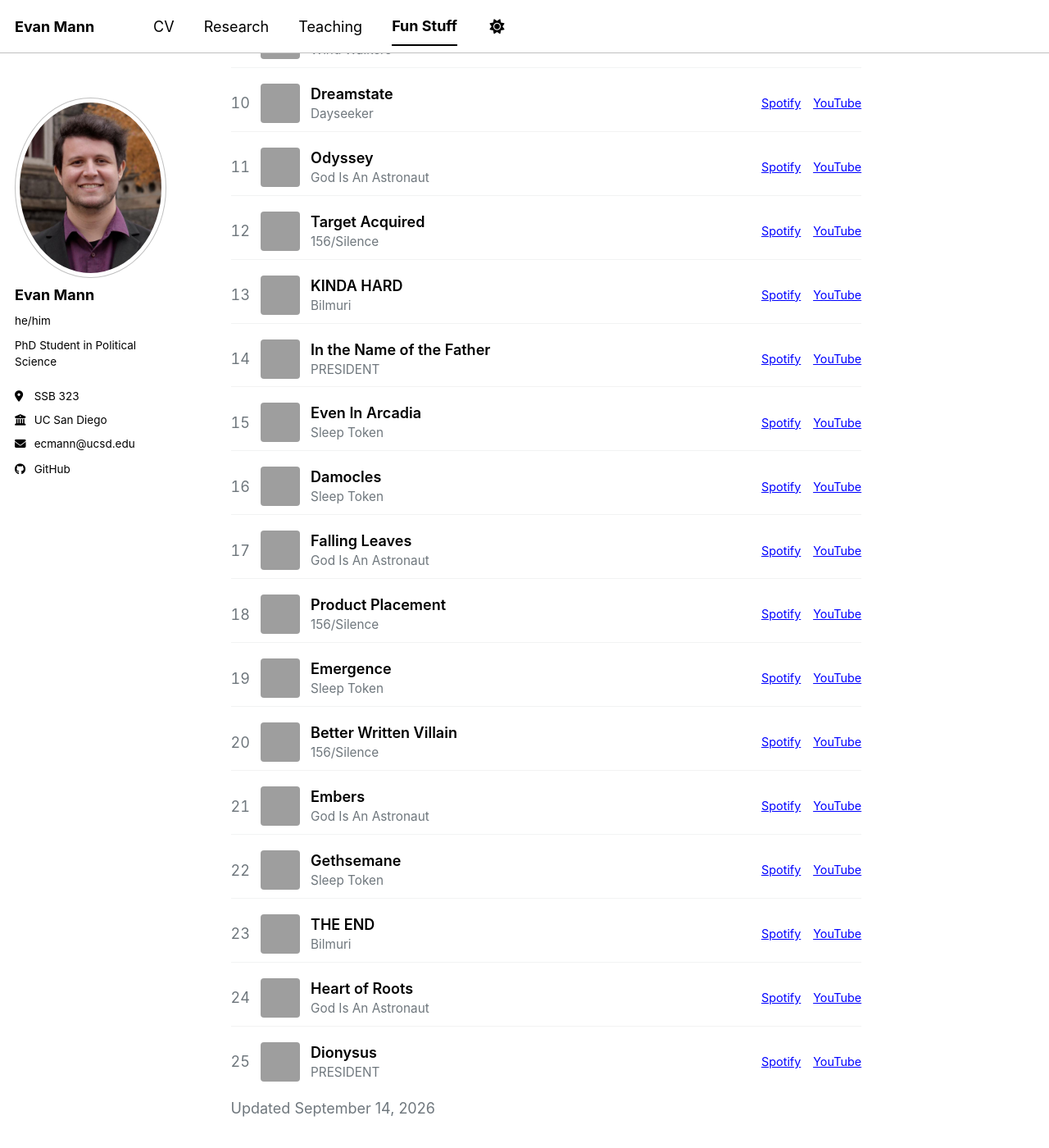
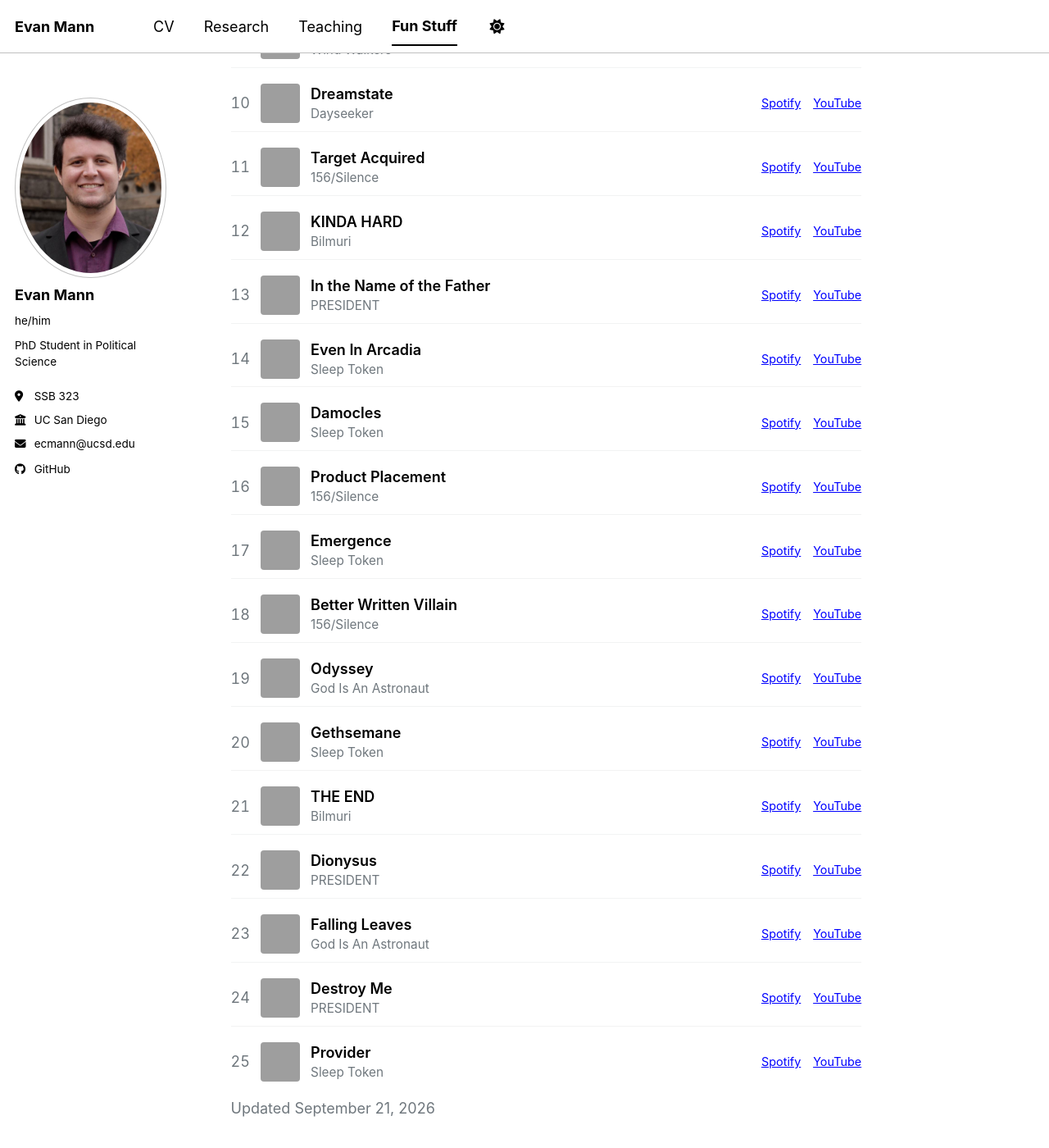
Before and after one commit to ecmannn/ecmannn.github.io, a Jekyll site: the page built from _pages/fun-stuff-music.md, in a window 1280 px wide and 1400 px high, scrolled down 1841 px, cut to the strip 0-1400 px from the top of the window. Shown: the whole strip at 82% size. Built offline with Jekyll 4.4.1, drawn with Linux system fonts in a browser that asks for light colours; a script bundle is joined from its source files by our own code; library files that are not in the unit come from our copies; part of the change alters nothing that is shown; some of the changed text lies outside the part shown; grey boxes are pictures that could not be loaded.

Commit message:
Update Spotify top tracks

```diff
--- a/_data/spotify.json
+++ b/_data/spotify.json
@@ -1,5 +1,5 @@
 {
-  "fetched_at": "2026-09-14",
+  "fetched_at": "2026-09-21",
   "month": {
     "time_range": "short_term",
     "tracks": [
@@ -15,6 +15,36 @@
       },
       {
         "rank": 2,
+        "name": "Angel Wings",
+        "artist": "PRESIDENT",
+        "album": "Blood Of Your Empire",
+        "album_art": "https://i.scdn.co/image/ab67616d00001e02c02429c15cdba5c68d912efa",
+        "spotify_url": "https://open.spotify.com/track/4TrjpPYCFeBASiz8OVyjc8",
+        "youtube_video_id": "FD7nOPsNL9s",
+        "youtube_url": "https://www.youtube.com/watch?v=FD7nOPsNL9s"
+      },
+      {
+        "rank": 3,
+        "name": "Sleepwalker",
+        "artist": "PRESIDENT",
+        "album": "Blood Of Your Empire",
+        "album_art": "https://i.scdn.co/image/ab67616d00001e02c02429c15cdba5c68d912efa",
+        "spotify_url": "https://open.spotify.com/track/0qFmjpNGhjaxp789YQ7zMb",
+        "youtube_video_id": "HnB5mmPfUZU",
+        "youtube_url": "https://www.youtube.com/watch?v=HnB5mmPfUZU"
+      },
+      {
+        "rank": 4,
+        "name": "Control Burns",
+        "artist": "156/Silence",
+        "album": "From A Distance",
+        "album_art": "https://i.scdn.co/image/ab67616d00001e02eefee0a77a434fa4cc5c50c7",
+        "spotify_url": "https://open.spotify.com/track/63lV55pNVCXjNhWMd7NIKe",
+        "youtube_video_id": "l8rld5EWl0w",
+        "youtube_url": "https://www.youtube.com/watch?v=l8rld5EWl0w"
+      },
+      {
+        "rank": 5,
         "name": "critic",
         "artist": "thrown",
         "album": "critic",
@@ -24,47 +54,27 @@
         "youtube_url": "https://www.youtube.com/watch?v=_ZEBPzETt80"
       },
       {
-        "rank": 3,
-        "name": "Angel Wings",
-        "artist": "PRESIDENT",
-        "album": "Blood Of Your Empire",
-        "album_art": "https://i.scdn.co/image/ab67616d00001e02c02429c15cdba5c68d912efa",
-        "spotify_url": "https://open.spotify.com/track/4TrjpPYCFeBASiz8OVyjc8",
-        "youtube_video_id": "zyfJwCIfoDE",
-        "youtube_url": "https://www.youtube.com/watch?v=zyfJwCIfoDE"
-      },
-      {
-        "rank": 4,
+        "rank": 6,
         "name": "DOOM LOOP",
         "artist": "PRESIDENT",
         "album": "Blood Of Your Empire",
         "album_art": "https://i.scdn.co/image/ab67616d00001e02c02429c15cdba5c68d912efa",
         "spotify_url": "https://open.spotify.com/track/0EpeHS8qFeJlL35jtiDxMM",
-        "youtube_video_id": "l_bAw72UMNc",
-        "youtube_url": "https://www.youtube.com/watch?v=l_bAw72UMNc"
-      },
-      {
-        "rank": 5,
-        "name": "Sleepwalker",
-        "artist": "PRESIDENT",
-        "album": "Blood Of Your Empire",
-        "album_art": "https://i.scdn.co/image/ab67616d00001e02c02429c15cdba5c68d912efa",
-        "spotify_url": "https://open.spotify.com/track/0qFmjpNGhjaxp789YQ7zMb",
-        "youtube_video_id": "HnB5mmPfUZU",
-        "youtube_url": "https://www.youtube.com/watch?v=HnB5mmPfUZU"
-      },
-      {
-        "rank": 6,
-        "name": "Gemini",
-        "artist": "Loathe",
-        "album": "A Stranger To You",
-        "album_art": "https://i.scdn.co/image/ab67616d00001e022244c635d7f41716d16150df",
-        "spotify_url": "https://open.spotify.com/track/6LTYK7W6hFQh3gkKMd5Afw",
-        "youtube_video_id": "OUwxsLXuk4E",
-        "youtube_url": "https://www.youtube.com/watch?v=OUwxsLXuk4E"
+        "youtube_video_id": "M_kFhQrCUQE",
+        "youtube_url": "https://www.youtube.com/watch?v=M_kFhQrCUQE"
       },
       {
         "rank": 7,
+        "name": "Devour Me",
+        "artist": "Cenobia",
+        "album": "Lethal Devotion",
+        "album_art": "https://i.scdn.co/image/ab67616d00001e0272a53226decee703d6903885",
+        "spotify_url": "https://open.spotify.com/track/5ga2Nk9X6NSQTh3Xd44rYf",
+        "youtube_video_id": "b7gLnLakpvU",
+        "youtube_url": "https://www.youtube.com/watch?v=b7gLnLakpvU"
+      },
+      {
+        "rank": 8,
         "name": "Dionysus",
         "artist": "PRESIDENT",
         "album": "Blood Of Your Empire",
@@ -74,34 +84,24 @@
         "youtube_url": "https://www.youtube.com/watch?v=0H-uNcxUYgI"
       },
       {
-        "rank": 8,
-        "name": "nepenthe",
-        "artist": "sace6",
-        "album": "brutalist",
-        "album_art": "https://i.scdn.co/image/ab67616d00001e024664fbb38e7d81c9f2338983",
-        "spotify_url": "https://open.spotify.com/track/25jsM8QzO8gg4uo0p0wNjf",
-        "youtube_video_id": "P94t0pDat3U",
-        "youtube_url": "https://www.youtube.com/watch?v=P94t0pDat3U"
-      },
-      {
         "rank": 9,
-        "name": "dark heaven",
-        "artist": "PRESIDENT",
-        "album": "Blood Of Your Empire",
-        "album_art": "https://i.scdn.co/image/ab67616d00001e02c02429c15cdba5c68d912efa",
-        "spotify_url": "https://open.spotify.com/track/36k7LrL64JFHRdbQhOrClP",
-        "youtube_video_id": "Qasi0PBxJpw",
-        "youtube_url": "https://www.youtube.com/watch?v=Qasi0PBxJpw"
+        "name": "Swept From Under (Call of the Void)",
+        "artist": "156/Silence",
+        "album": "From A Distance",
+        "album_art": "https://i.scdn.co/image/ab67616d00001e02eefee0a77a434fa4cc5c50c7",
+        "spotify_url": "https://open.spotify.com/track/6qOSf7vfYCwcQfeqI5QPgX",
+        "youtube_video_id": "LrYC2qWhP6E",
+        "youtube_url": "https://www.youtube.com/watch?v=LrYC2qWhP6E"
       },
       {
         "rank": 10,
-        "name": "Control Burns",
-        "artist": "156/Silence",
+        "name": "Cannon Fodder (feat. Mike Hranica)",
+        "artist": "156/Silence, Mike Hranica",
         "album": "From A Distance",
         "album_art": "https://i.scdn.co/image/ab67616d00001e02eefee0a77a434fa4cc5c50c7",
-        "spotify_url": "https://open.spotify.com/track/63lV55pNVCXjNhWMd7NIKe",
-        "youtube_video_id": "l8rld5EWl0w",
-        "youtube_url": "https://www.youtube.com/watch?v=l8rld5EWl0w"
+        "spotify_url": "https://open.spotify.com/track/12sl9tPzRFXUhnNOGq37GP",
+        "youtube_video_id": "PxrCK1XFjBk",
+        "youtube_url": "https://www.youtube.com/watch?v=PxrCK1XFjBk"
       }
     ]
   },
@@ -140,16 +140,6 @@
       },
       {
         "rank": 4,
-        "name": "Apparition",
-        "artist": "God Is An Astronaut",
-        "album": "Embers",
-        "album_art": "https://i.scdn.co/image/ab67616d00001e02ca3f5d8ba8f46287dd4fa657",
-        "spotify_url": "https://open.spotify.com/track/10gnT8bebmECAxdohax2HX",
-        "youtube_video_id": "tCCCm084UVA",
-        "youtube_url": "https://www.youtube.com/watch?v=tCCCm084UVA"
-      },
-      {
-        "rank": 5,
         "name": "Look To Windward",
         "artist": "Sleep Token",
         "album": "Even In Arcadia",
@@ -159,7 +149,7 @@
         "youtube_url": "https://www.youtube.com/watch?v=Qw0bebAzsYc"
       },
       {
-        "rank": 6,
+        "rank": 5,
         "name": "Caramel",
         "artist": "Sleep Token",
         "album": "Even In Arcadia",
@@ -169,7 +159,7 @@
         "youtube_url": "https://www.youtube.com/watch?v=4iSvoQNfrrk"
       },
       {
-        "rank": 7,
+        "rank": 6,
         "name": "Character Development (Cold Start)",
         "artist": "156/Silence",
         "album": "People Watching",
@@ -179,7 +169,7 @@
         "youtube_url": "https://www.youtube.com/watch?v=naqH83OXsfw"
       },
       {
-        "rank": 8,
+        "rank": 7,
         "name": "Dangerous",
         "artist": "Sleep Token",
         "album": "Even In Arcadia",
@@ -187,6 +177,16 @@
         "spotify_url": "https://open.spotify.com/track/105Fwh9wijwT41rrfgSnrE",
         "youtube_video_id": "pM1ap2eOHsk",
         "youtube_url": "https://www.youtube.com/watch?v=pM1ap2eOHsk"
+      },
+      {
+        "rank": 8,
+        "name": "Apparition",
+        "artist": "God Is An Astronaut",
+        "album": "Embers",
+        "album_art": "https://i.scdn.co/image/ab67616d00001e02ca3f5d8ba8f46287dd4fa657",
+        "spotify_url": "https://open.spotify.com/track/10gnT8bebmECAxdohax2HX",
+        "youtube_video_id": "tCCCm084UVA",
+        "youtube_url": "https://www.youtube.com/watch?v=tCCCm084UVA"
       },
       {
         "rank": 9,
@@ -205,11 +205,91 @@
         "album": "Dark Sun",
         "album_art": "https://i.scdn.co/image/ab67616d00001e02386e4e938647ef307de72919",
         "spotify_url": "https://open.spotify.com/track/1BKShyqTh9TDWc3dFHYXkF",
-        "youtube_video_id": "VAc0qg69dnE",
-        "youtube_url": "https://www.youtube.com/watch?v=VAc0qg69dnE"
+        "youtube_video_id": "7abxfS42lqs",
+        "youtube_url": "https://www.youtube.com/watch?v=7abxfS42lqs"
       },
       {
         "rank": 11,
+        "name": "Target Acquired",
+        "artist": "156/Silence",
+        "album": "People Watching",
+        "album_art": "https://i.scdn.co/image/ab67616d00001e02049b3adcd9d9f926e91df19c",
+        "spotify_url": "https://open.spotify.com/track/1ypsN0FjjCt3gHrZzDd2ux",
+        "youtube_video_id": "YEKwDbbbjGY",
+        "youtube_url": "https://www.youtube.com/watch?v=YEKwDbbbjGY"
+      },
+      {
+        "rank": 12,
+        "name": "KINDA HARD",
+        "artist": "Bilmuri",
+        "album": "KINDA HARD",
+        "album_art": "https://i.scdn.co/image/ab67616d00001e02ab5c740ea3df3df9c49f0793",
+        "spotify_url": "https://open.spotify.com/track/5NlskuFW0PJykKL7yd8j9K",
+        "youtube_video_id": "FncfMa-Umcs",
+        "youtube_url": "https://www.youtube.com/watch?v=FncfMa-Umcs"
+      },
+      {
+        "rank": 13,
+        "name": "In the Name of the Father",
+        "artist": "PRESIDENT",
+        "album": "King Of Terrors",
+        "album_art": "https://i.scdn.co/image/ab67616d00001e021eb7db24e3908b358e76b308",
+        "spotify_url": "https://open.spotify.com/track/6BiS7gcDbvELNrAa0OcI4P",
+        "youtube_video_id": "iSrotkQCACg",
+        "youtube_url": "https://www.youtube.com/watch?v=iSrotkQCACg"
+      },
+      {
+        "rank": 14,
+        "name": "Even In Arcadia",
+        "artist": "Sleep Token",
+        "album": "Even In Arcadia",
+        "album_art": "https://i.scdn.co/image/ab67616d00001e02882265cd9bdded9ea9a153b9",
+        "spotify_url": "https://open.spotify.com/track/4IixOTCzviJgIigKleiVbo",
+        "youtube_video_id": "qRL24yVx6Vw",
+        "youtube_url": "https://www.youtube.com/watch?v=qRL24yVx6Vw"
+      },
+      {
+        "rank": 15,
+        "name": "Damocles",
+        "artist": "Sleep Token",
+        "album": "Even In Arcadia",
+        "album_art": "https://i.scdn.co/image/ab67616d00001e02882265cd9bdded9ea9a153b9",
+        "spotify_url": "https://open.spotify.com/track/3enIFKYJKSVyjXVzmup28I",
+        "youtube_video_id": "0NDqYZVbpho",
+        "youtube_url": "https://www.youtube.com/watch?v=0NDqYZVbpho"
+      },
+      {
+        "rank": 16,
+        "name": "Product Placement",
+        "artist": "156/Silence",
+        "album": "People Watching",
+        "album_art": "https://i.scdn.co/image/ab67616d00001e02049b3adcd9d9f926e91df19c",
+        "spotify_url": "https://open.spotify.com/track/0SQg8JQfiNucPIXSjDIHq7",
+        "youtube_video_id": "icGYmqA82q8",
+        "youtube_url": "https://www.youtube.com/watch?v=icGYmqA82q8"
+      },
+      {
+        "rank": 17,
+        "name": "Emergence",
+        "artist": "Sleep Token",
+        "album": "Emergence",
+        "album_art": "https://i.scdn.co/image/ab67616d00001e028da7083b2e034d220a89b4be",
+        "spotify_url": "https://open.spotify.com/track/5NRpxJxtR6JkUhQS4F0um6",
+        "youtube_video_id": "JJpFTUP6fIo",
+        "youtube_url": "https://www.youtube.com/watch?v=JJpFTUP6fIo"
+      },
+      {
+        "rank": 18,
+        "name": "Better Written Villain",
+        "artist": "156/Silence",
+        "album": "People Watching",
+        "album_art": "https://i.scdn.co/image/ab67616d00001e02049b3adcd9d9f926e91df19c",
+        "spotify_url": "https://open.spotify.com/track/6BuRHBZMDfvvp87RCvc1fA",
+        "youtube_video_id": "Il7wqxtIOK0",
+        "youtube_url": "https://www.youtube.com/watch?v=Il7wqxtIOK0"
+      },
+      {
+        "rank": 19,
         "name": "Odyssey",
         "artist": "God Is An Astronaut",
         "album": "Embers",
@@ -219,57 +299,37 @@
         "youtube_url": "https://www.youtube.com/watch?v=e1KtsfFSgxk"
       },
       {
-        "rank": 12,
-        "name": "Target Acquired",
-        "artist": "156/Silence",
-        "album": "People Watching",
-        "album_art": "https://i.scdn.co/image/ab67616d00001e02049b3adcd9d9f926e91df19c",
-        "spotify_url": "https://open.spotify.com/track/1ypsN0FjjCt3gHrZzDd2ux",
-        "youtube_video_id": "YEKwDbbbjGY",
-        "youtube_url": "https://www.youtube.com/watch?v=YEKwDbbbjGY"
+        "rank": 20,
+        "name": "Gethsemane",
+        "artist": "Sleep Token",
+        "album": "Even In Arcadia",
+        "album_art": "https://i.scdn.co/image/ab67616d00001e02882265cd9bdded9ea9a153b9",
+        "spotify_url": "https://open.spotify.com/track/29JLgNBcOky7QB68OrvYxO",
+        "youtube_video_id": "EuwLeCs9z2o",
+        "youtube_url": "https://www.youtube.com/watch?v=EuwLeCs9z2o"
       },
       {
-        "rank": 13,
-        "name": "KINDA HARD",
+        "rank": 21,
+        "name": "THE END",
         "artist": "Bilmuri",
-        "album": "KINDA HARD",
-        "album_art": "https://i.scdn.co/image/ab67616d00001e02ab5c740ea3df3df9c49f0793",
-        "spotify_url": "https://open.spotify.com/track/5NlskuFW0PJykKL7yd8j9K",
-        "youtube_video_id": "FncfMa-Umcs",
-        "youtube_url": "https://www.youtube.com/watch?v=FncfMa-Umcs"
+        "album": "AMERICAN MOTOR SPORTS (420CC EDITION)",
+        "album_art": "https://i.scdn.co/image/ab67616d00001e02fcf006bca01f1922127afb64",
+        "spotify_url": "https://open.spotify.com/track/1u8esuXKqxbKsleihNp7wo",
+        "youtube_video_id": "wD9UdaXcV5g",
+        "youtube_url": "https://www.youtube.com/watch?v=wD9UdaXcV5g"
       },
       {
-        "rank": 14,
-        "name": "In the Name of the Father",
+        "rank": 22,
+        "name": "Dionysus",
         "artist": "PRESIDENT",
         "album": "King Of Terrors",
         "album_art": "https://i.scdn.co/image/ab67616d00001e021eb7db24e3908b358e76b308",
-        "spotify_url": "https://open.spotify.com/track/6BiS7gcDbvELNrAa0OcI4P",
-        "youtube_video_id": "iSrotkQCACg",
-        "youtube_url": "https://www.youtube.com/watch?v=iSrotkQCACg"
+        "spotify_url": "https://open.spotify.com/track/16oBX63zAQRkNeNa2SDYo1",
+        "youtube_video_id": "0H-uNcxUYgI",
+        "youtube_url": "https://www.youtube.com/watch?v=0H-uNcxUYgI"
       },
       {
-        "rank": 15,
-        "name": "Even In Arcadia",
-        "artist": "Sleep Token",
-        "album": "Even In Arcadia",
-        "album_art": "https://i.scdn.co/image/ab67616d00001e02882265cd9bdded9ea9a153b9",
-        "spotify_url": "https://open.spotify.com/track/4IixOTCzviJgIigKleiVbo",
-        "youtube_video_id": "qRL24yVx6Vw",
-        "youtube_url": "https://www.youtube.com/watch?v=qRL24yVx6Vw"
-      },
-      {
-        "rank": 16,
-        "name": "Damocles",
-        "artist": "Sleep Token",
-        "album": "Even In Arcadia",
-        "album_art": "https://i.scdn.co/image/ab67616d00001e02882265cd9bdded9ea9a153b9",
-        "spotify_url": "https://open.spotify.com/track/3enIFKYJKSVyjXVzmup28I",
-        "youtube_video_id": "0NDqYZVbpho",
-        "youtube_url": "https://www.youtube.com/watch?v=0NDqYZVbpho"
-      },
-      {
-        "rank": 17,
+        "rank": 23,
         "name": "Falling Leaves",
         "artist": "God Is An Astronaut",
         "album": "Embers",
@@ -279,84 +339,24 @@
         "youtube_url": "https://www.youtube.com/watch?v=NoSSmzA7NGs"
       },
       {
-        "rank": 18,
-        "name": "Product Placement",
-        "artist": "156/Silence",
-        "album": "People Watching",
-        "album_art": "https://i.scdn.co/image/ab67616d00001e02049b3adcd9d9f926e91df19c",
-        "spotify_url": "https://open.spotify.com/track/0SQg8JQfiNucPIXSjDIHq7",
-        "youtube_video_id": "icGYmqA82q8",
-        "youtube_url": "https://www.youtube.com/watch?v=icGYmqA82q8"
+        "rank": 24,
+        "name": "Destroy Me",
+        "artist": "PRESIDENT",
+        "album": "King Of Terrors",
+        "album_art": "https://i.scdn.co/image/ab67616d00001e021eb7db24e3908b358e76b308",
+        "spotify_url": "https://open.spotify.com/track/2WvH2pmOJJv02vjZPjIYps",
+        "youtube_video_id": "BiBFxKsuW8o",
+        "youtube_url": "https://www.youtube.com/watch?v=BiBFxKsuW8o"
       },
       {
-        "rank": 19,
-        "name": "Emergence",
-        "artist": "Sleep Token",
-        "album": "Emergence",
-        "album_art": "https://i.scdn.co/image/ab67616d00001e028da7083b2e034d220a89b4be",
-        "spotify_url": "https://open.spotify.com/track/5NRpxJxtR6JkUhQS4F0um6",
-        "youtube_video_id": "JJpFTUP6fIo",
-        "youtube_url": "https://www.youtube.com/watch?v=JJpFTUP6fIo"
-      },
-      {
-        "rank": 20,
-        "name": "Better Written Villain",
-        "artist": "156/Silence",
-        "album": "People Watching",
-        "album_art": "https://i.scdn.co/image/ab67616d00001e02049b3adcd9d9f926e91df19c",
-        "spotify_url": "https://open.spotify.com/track/6BuRHBZMDfvvp87RCvc1fA",
-        "youtube_video_id": "Il7wqxtIOK0",
-        "youtube_url": "https://www.youtube.com/watch?v=Il7wqxtIOK0"
-      },
-      {
-        "rank": 21,
-        "name": "Embers",
-        "artist": "God Is An Astronaut",
-        "album": "Embers",
-        "album_art": "https://i.scdn.co/image/ab67616d00001e02ca3f5d8ba8f46287dd4fa657",
-        "spotify_url": "https://open.spotify.com/track/1vcRcYhgtt2u5HKLXxbfek",
-        "youtube_video_id": "bENpTaK6F1Q",
-        "youtube_url": "https://www.youtube.com/watch?v=bENpTaK6F1Q"
-      },
-      {
-        "rank": 22,
-        "name": "Gethsemane",
+        "rank": 25,
+        "name": "Provider",
         "artist": "Sleep Token",
         "album": "Even In Arcadia",
         "album_art": "https://i.scdn.co/image/ab67616d00001e02882265cd9bdded9ea9a153b9",
-        "spotify_url": "https://open.spotify.com/track/29JLgNBcOky7QB68OrvYxO",
-        "youtube_video_id": "EuwLeCs9z2o",
-        "youtube_url": "https://www.youtube.com/watch?v=EuwLeCs9z2o"
-      },
-      {
-        "rank": 23,
-        "name": "THE END",
-        "artist": "Bilmuri",
-        "album": "AMERICAN MOTOR SPORTS (420CC EDITION)",
-        "album_art": "https://i.scdn.co/image/ab67616d00001e02fcf006bca01f1922127afb64",
-        "spotify_url": "https://open.spotify.com/track/1u8esuXKqxbKsleihNp7wo",
-        "youtube_video_id": "wD9UdaXcV5g",
-        "youtube_url": "https://www.youtube.com/watch?v=wD9UdaXcV5g"
-      },
-      {
-        "rank": 24,
-        "name": "Heart of Roots",
-        "artist": "God Is An Astronaut",
-        "album": "Embers",
-        "album_art": "https://i.scdn.co/image/ab67616d00001e02ca3f5d8ba8f46287dd4fa657",
-        "spotify_url": "https://open.spotify.com/track/4ufZqtlj9u8QbmkV4XR25K",
-        "youtube_video_id": "jH0kjhLIvEw",
-        "youtube_url": "https://www.youtube.com/watch?v=jH0kjhLIvEw"
-      },
-      {
-        "rank": 25,
-        "name": "Dionysus",
-        "artist": "PRESIDENT",
-        "album": "King Of Terrors",
-        "album_art": "https://i.scdn.co/image/ab67616d00001e021eb7db24e3908b358e76b308",
-        "spotify_url": "https://open.spotify.com/track/16oBX63zAQRkNeNa2SDYo1",
-        "youtube_video_id": "0H-uNcxUYgI",
-        "youtube_url": "https://www.youtube.com/watch?v=0H-uNcxUYgI"
+        "spotify_url": "https://open.spotify.com/track/7JVAVLkkhpKOp8g4jX5Z12",
+        "youtube_video_id": "Sh2vn13Wakg",
+        "youtube_url": "https://www.youtube.com/watch?v=Sh2vn13Wakg"
       }
     ]
   }
```
